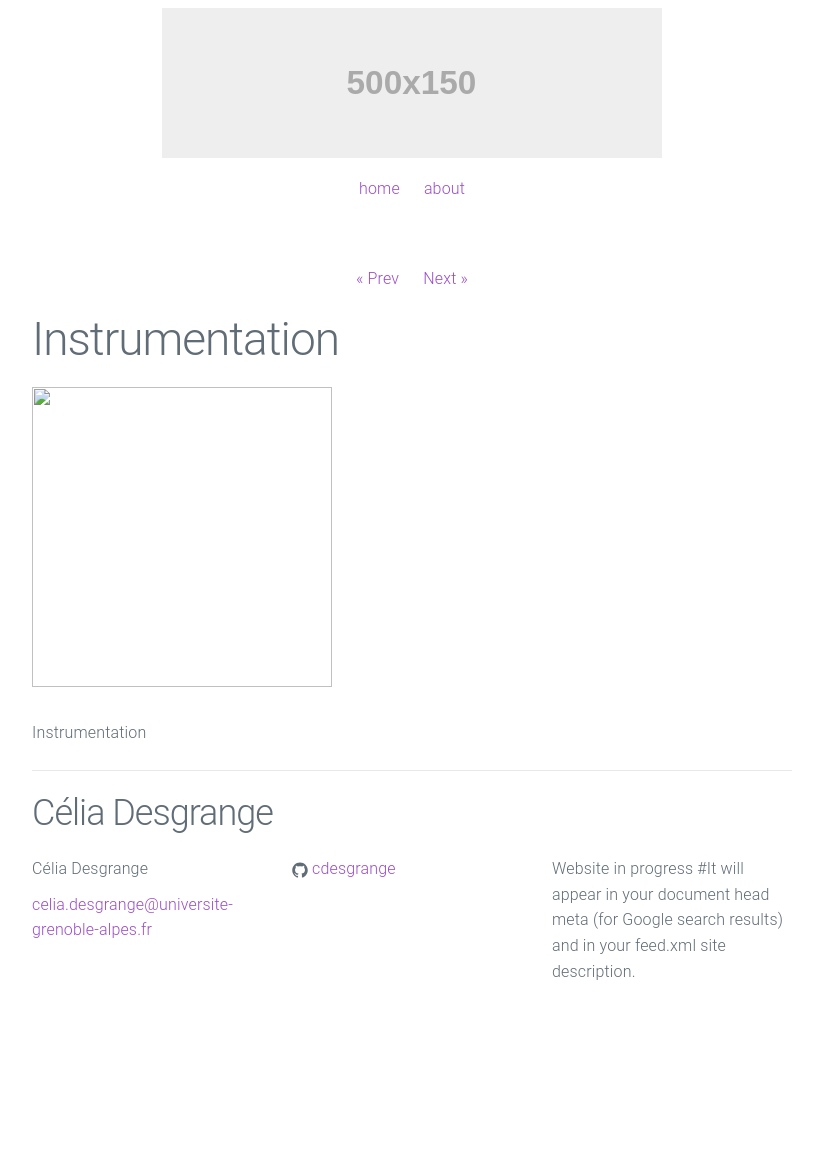
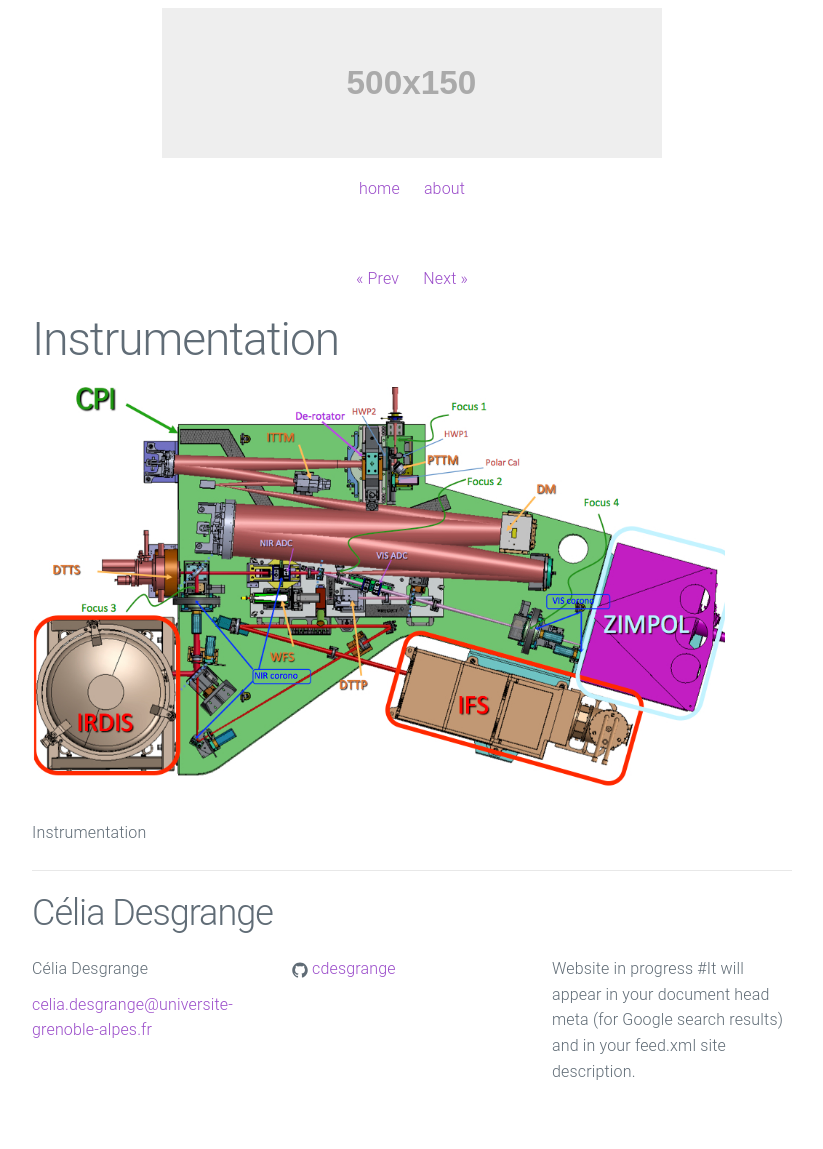
Before and after one commit to cdesgrange/cdesgrange.github.io, a Jekyll site: the page built from _posts/2015-10-07-instrumentation.markdown, in a window 1280 px wide. Shown: the whole page, without its empty margins (228-1051 px from the left). Built offline with Jekyll 4.4.1, drawn with Linux system fonts in a browser that asks for light colours; before the commit the page ends 1049 px from its top, so only the background shows below that.

Commit message:
Update 2015-10-07-instrumentation.markdown

```diff
--- a/_posts/2015-10-07-instrumentation.markdown
+++ b/_posts/2015-10-07-instrumentation.markdown
@@ -5,6 +5,7 @@ date:   2022-04-23 15:39:40
 preview: fig/sphere.jpeg
 ---
 
-<img src="fig/sphere.jpeg" width="300" height="300">
+
+<img src="/fig/sphere.jpeg"  height="400">
 
 Instrumentation
```
